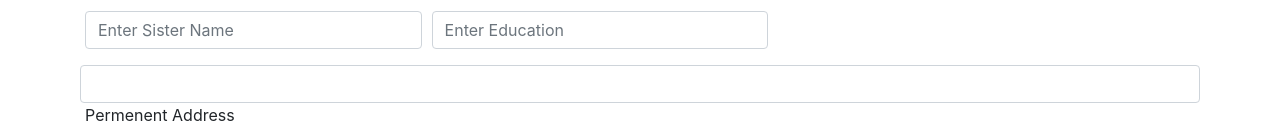
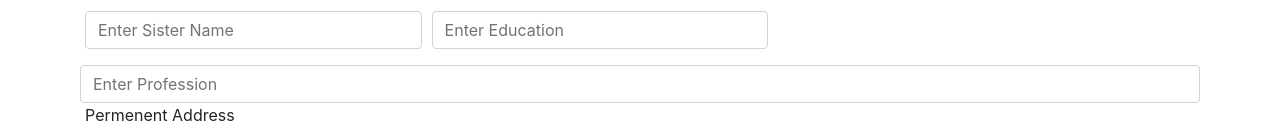
Before and after one commit to MdTauseef27/ApplicationForm, a React (Create React App) app: page / in a window 1280 px wide. Shown: the part 817-950 px from the top of the page. Built offline with nearby package versions, Linux system fonts and the light colour scheme.

Commit message:
some changes

```diff
--- a/src/Components/InfoForm.jsx
+++ b/src/Components/InfoForm.jsx
@@ -644,7 +644,10 @@ export const InfoForm = () => {
 
             <Form.Group as={Col} controlId="Profession"></Form.Group>
             <Form.Label>Profession</Form.Label>
-            <Form.Control type="text"></Form.Control>
+            <Form.Control
+              type="text"
+              placeholder="Enter Profession"
+            ></Form.Control>
           </Form.Row>
 
           <Form.Group controlId="address">
```
